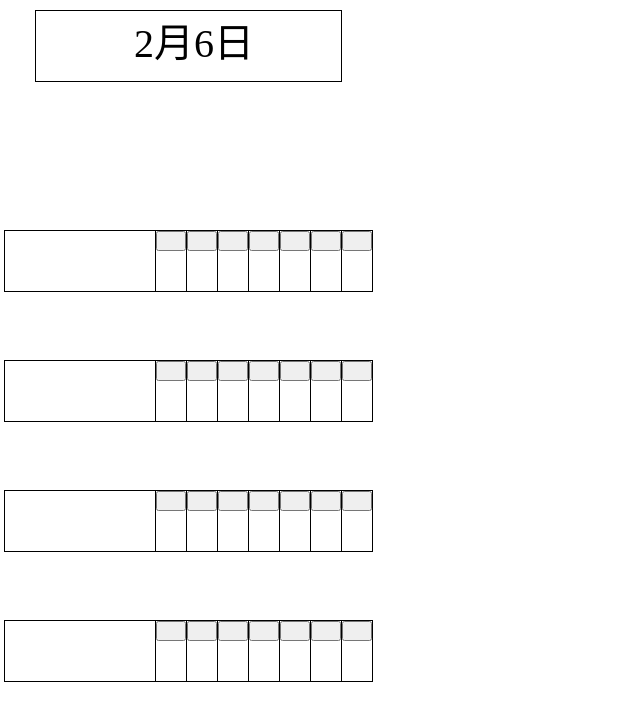
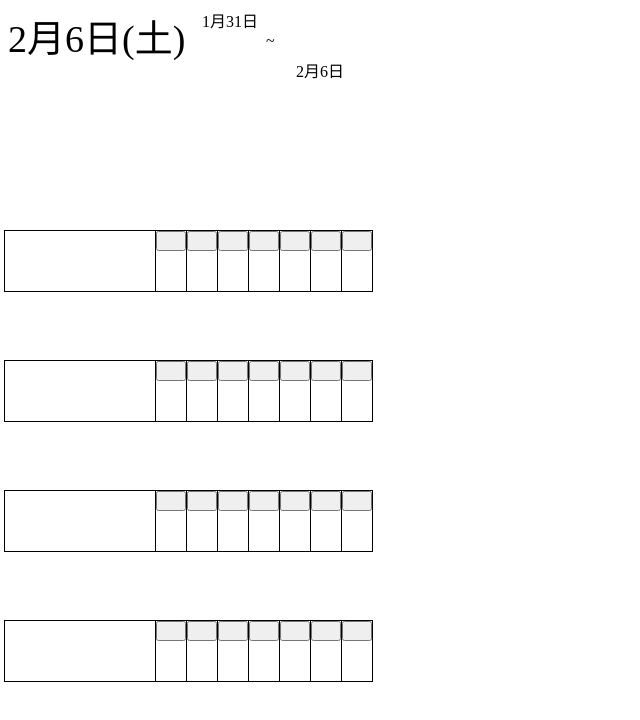
Before and after one commit to RrcF30/T-FrameWork2-todo, a plain HTML site: page index.html in a window 1280 px wide. Shown: the whole page, without its empty margins (0-640 px from the left). Drawn offline with Linux system fonts and the light colour scheme.

Commit message:
Write view week_start and week_end

```diff
--- a/css/style.css
+++ b/css/style.css
@@ -1,17 +1,48 @@
 /*view month & date*/
 #viewdate{
     position: absolute;
-    left: 35px;
+    left: 10px;
     top: 10px;
-    width: 305px;
+    width: 3px;
     height: 70px;
-    border: solid 1px;
 }
 
 #viewdate_text{
     position: absolute;
-    font-size: 40px;
-    left: 98px;
+    width: 200px;
+    top: 8px;
+    font-size: 38px;
+}
+
+/*week_start and week_end*/
+#week_week{
+    position: absolute;
+    width: 160px;
+    left: 201px;
+    height: 70px;
+}
+
+#week_start{
+    position: absolute;
+    left: 1px;
+    height: 20px;
+    width: 65px;
+}
+
+#from{
+    position: absolute;
+    height: 20px;
+    top: 24px;
+    width: 30px;
+    left: 65px;
+}
+
+#week_end{
+    position: absolute;
+    bottom: 0px;
+    height: 20px;
+    width: 65px;
+    left: 95px;
 }
 
 /*todo           todo           todo*/
--- a/index.html
+++ b/index.html
@@ -7,11 +7,17 @@
     <title>Document</title>
 </head>
 <body>
-    <div id="viewdate" class="dates">
-        <div id="viewdate_text">
-
+    <div id="view_date">
+        <div id="viewdate_text"></div>
+        <div id="week_week">
+            <div id="week_start"></div>
+            <div id="from">~</div>
+            <div id="week_end"></div>
         </div>
     </div>
+
+
+
     <!--1項目目-->
     <div id="first_day" class="days">
         <div class="day" id="first"></div>
@@ -37,7 +43,8 @@
             <div class="first_list" id="fl5"></div>
         </div>
         <div class="first_checker" id="first_c6">
-            <button class="f_checker" id="fcb6"></button>
+            <button class="f_checker" id="fcb6">
+            </button>
             <div class="first_list" id="fl6"></div>
         </div>
         <div class="first_checker" id="first_c7">
--- a/js/app.js
+++ b/js/app.js
@@ -2,15 +2,43 @@
 // 日付データを取得
 let date = new  Date();
 let day = date.getDate();
+let daystr = ["日","月","火","水","木","金","土"][day];
 let month = date.getMonth() + 1;
+
+//週間更新
+let week_number = 0;
+
+// 一週間取得
+let s_week_month = [];
+let s_week_day = [];
+let e_week_month = [];
+let e_week_day = [];
+let s_criteria = new Date("2021/1/24/12:00");
+let e_criteria = new Date("2021/1/30/12:00");
+let addDate = 7;
+let fore = s_criteria.getFullYear();
+for (var i = 1; i <= fore; i++) {
+    // 週初め
+    s_criteria.setDate(s_criteria.getDate() + addDate);
+    s_week_month.push(s_criteria.getMonth() + 1);
+    s_week_day.push(s_criteria.getDate());
+    //　週終わり
+    e_criteria.setDate(e_criteria.getDate() + addDate);
+    e_week_month.push(e_criteria.getMonth() + 1);
+    e_week_day.push(e_criteria.getDate());
+}
 //日付を表示するHTMLの要素を取得
 let v_date_t = document.getElementById("viewdate_text");
+let week_start = document.getElementById("week_start");
+let from = document.getElementById("from");
+let week_end = document.getElementById("week_end");
 //HTMLに表示するテキストを作成
 let day_text = day + "日";
 let month_text = month + "月";
 // HTMLで要素を表示
-v_date_t.innerHTML += month_text + day_text;
-
+v_date_t.innerHTML += month_text + day_text + "(" + daystr + ")";
+week_start.innerHTML += s_week_month[week_number] + "月" + s_week_day[week_number] + "日";
+week_end.innerHTML += e_week_month[week_number] + "月" + e_week_day[week_number] + "日";
 // all get    all get       all get          all get          all get             all get               all get       all get
 
 // 一つ目の欄を取得
```
